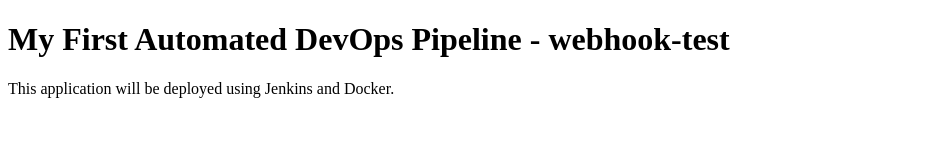
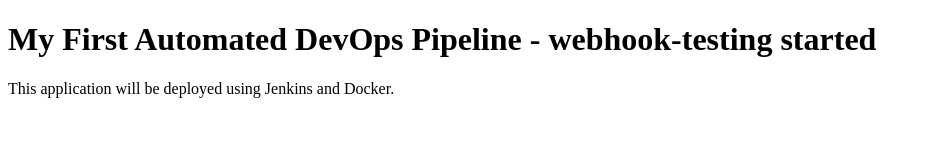
Before and after one commit to Arya01010101/devops-project, a plain HTML site: page index.html in a window 1280 px wide. Shown: the whole page, without its empty margins (0-931 px from the left). Drawn offline with Linux system fonts and the light colour scheme.

Commit message:
webhook-jenkins-docker automation testing

```diff
--- a/index.html
+++ b/index.html
@@ -6,7 +6,7 @@
     <title>My DevOps Project</title>
 </head>
 <body>
-    <h1>My First Automated DevOps Pipeline - webhook-test</h1>
+    <h1>My First Automated DevOps Pipeline - webhook-testing started</h1>
     <p>This application will be deployed using Jenkins and Docker.</p>
 </body>
 </html>
```
